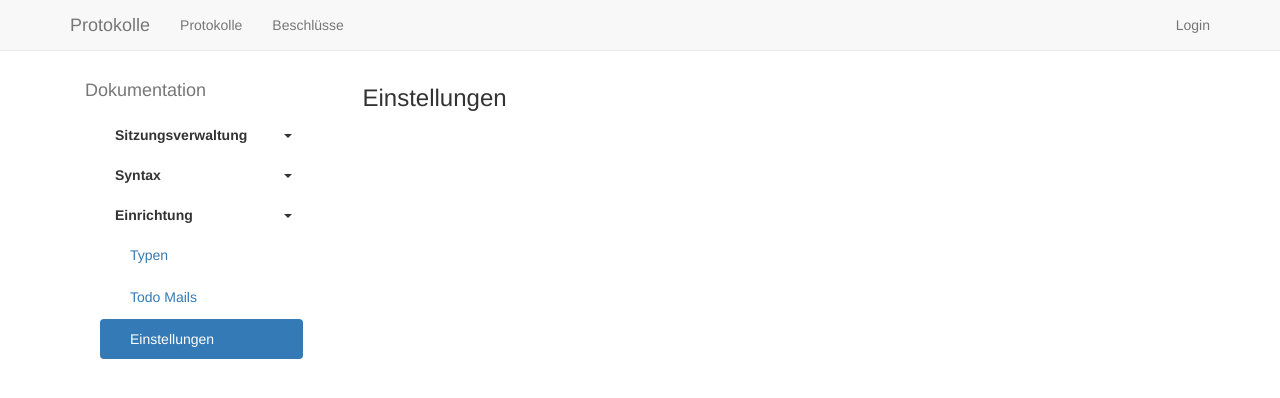
After one commit to YSelfTool/proto3, a Flask app: template templates/documentation-configuration-settings.html in a window 1280 px wide. The commit adds this page. Shown: the top 398 px of the page. Run offline with Flask 2, Linux system fonts and the light colour scheme; the template is opened without the code that fills it, so the values that code supplies are empty; parts of the project's set-up code (start-up, migrations or seed data) failed here and were passed over; some libraries are stand-ins or nearby versions.

Commit message:
Added a new documentation page settings
protokollsystem/proto3#172

```diff
--- a/server.py
+++ b/server.py
@@ -345,6 +345,13 @@ def types_configuration_documentation():
 def todomails_configuration_documentation():
     return render_template(
         "documentation-configuration-todomails.html")
+
+@app.route("/documentation/configuration/settings")
+@back.anchor
+@login_required
+def settings_configuration_documentation():
+    return render_template(
+        "documentation-configuration-settings.html")
 
 @app.route("/types/list")
 @back.anchor
--- a/templates/documentation-base.html
+++ b/templates/documentation-base.html
@@ -17,7 +17,8 @@
     ]),
     ('configuration_documentation', '/documentation/configuration', 'Einrichtung', [
         ('types_configuration_documentation', '/documentation/configuration/types', 'Typen'),
-        ('todomails_configuration_documentation', '/documentation/configuration/todomails', 'Todo Mails')
+        ('todomails_configuration_documentation', '/documentation/configuration/todomails', 'Todo Mails'),
+        ('settings_configuration_documentation', '/documentation/configuration/settings', 'Einstellungen')
     ])
 ] -%}
 {% set active_page = active_page|default('documentation') -%}
--- /dev/null
+++ b/templates/documentation-configuration-settings.html
@@ -0,0 +1,6 @@
+{% extends "documentation-base.html" %}
+{% set active_page = "settings_configuration_documentation" %}
+
+{% block documentation_content %}
+    <h3>Einstellungen</h3>
+{% endblock %}
--- a/templates/documentation.html
+++ b/templates/documentation.html
@@ -28,6 +28,7 @@
 			<li><a href="/documentation/configuration">Einrichtung</a><ul>
 				<li><a href="/documentation/configuration/types">Typen</a></li>
 				<li><a href="/documentation/configuration/todomails">Todo Mails</a></li>
+				<li><a href="/documentation/configuration/settings">Einstellungen</a></li>
 			</ul></li>
 		</ul>
 		<p>
```
